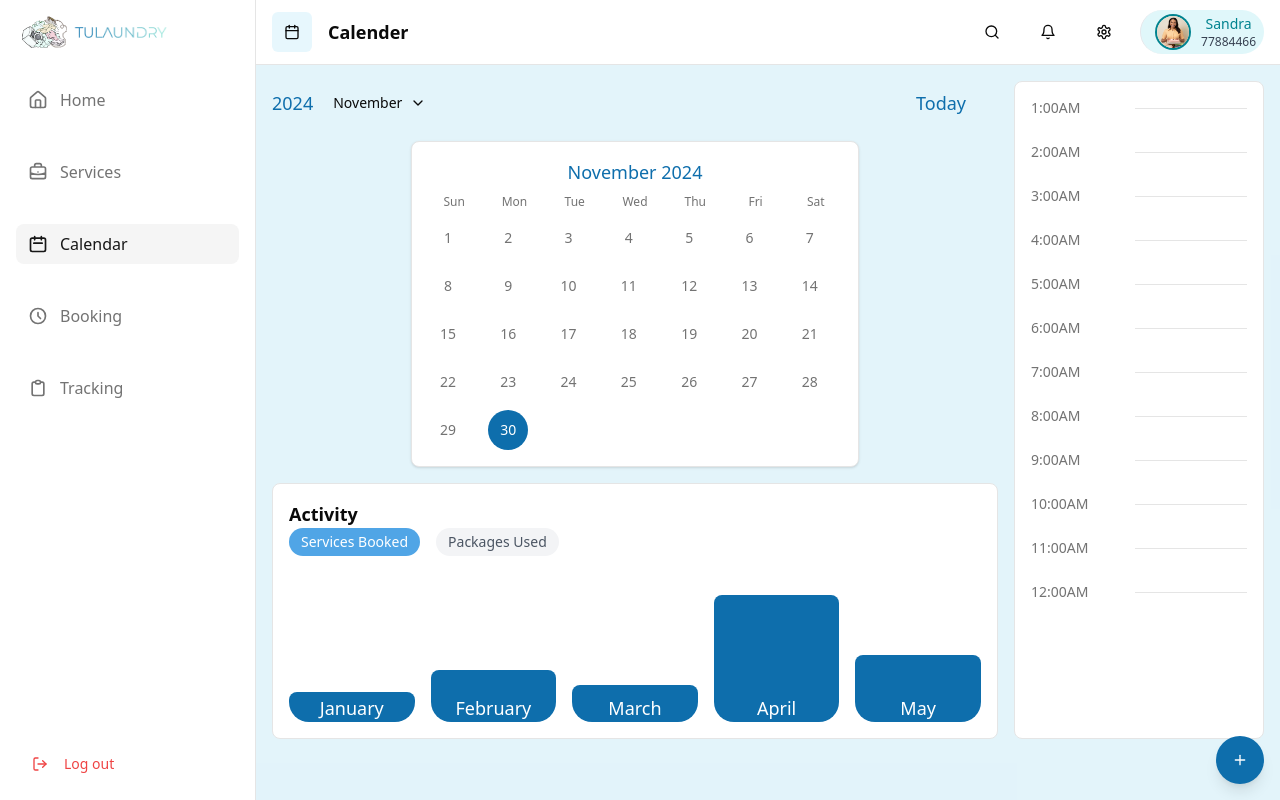
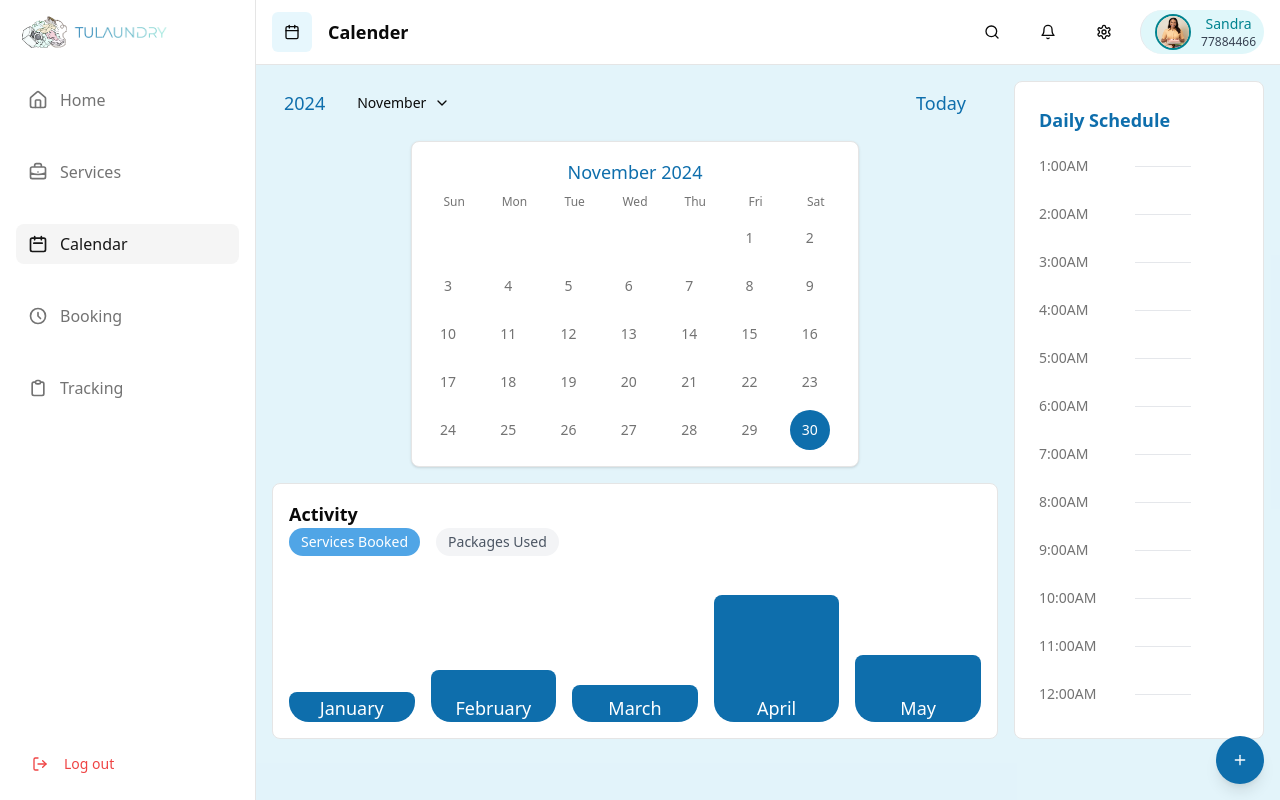
Before and after one commit to Aristocratjnr/Consumer-dashboard, a Next.js app: page /calendar in a window 1280 px wide. Built offline with nearby package versions, Linux system fonts and the light colour scheme.

Commit message:
update CalendarPage: optimize event rendering and enhance user interaction

```diff
--- a/src/app/(dashboard)/calendar/page.tsx
+++ b/src/app/(dashboard)/calendar/page.tsx
@@ -18,6 +18,7 @@
     const toggleProfileDropdown = () => {
         setIsProfileDropdownOpen(!isProfileDropdownOpen);
     };
+
     const [currentYear, setCurrentYear] = useState(new Date().getFullYear());
     const [currentMonth, setCurrentMonth] = useState(new Date().getMonth());
     const [selectedDate, setSelectedDate] = useState(new Date().getDate());
@@ -45,8 +46,12 @@
         setCurrentYear(today.getFullYear())
     }
 
+    const toggleYear = () => {
+        setCurrentYear(currentYear === 2024 ? 2025 : 2024);
+    }
+
     return (
-            <div className="min-h-screen  bg-teal-20 relative">
+        <div className="min-h-screen bg-teal-20 relative">
         {/* Sidebar */}
         <div className="fixed left-0 top-0 bottom-0 w-64 border-r bg-background p-4">
             <div className="mb-8">
@@ -147,6 +152,7 @@
             </Button>
             </div>
         </div>
+
         {/* Main Content */}
         <div className="pl-64">
             {/* Header */}
@@ -209,15 +215,20 @@
             </div>
             </header>
 
-
-
             {/* Calendar Content */}
             <main className="grid grid-cols-[1fr_250px] gap-4 p-4">
             <div className="space-y-4">
                 {/* Calendar Header */}
                 <div className="flex items-center justify-between">
                 <div className="flex items-center gap-2">
-                <h2 className="text-lg font-semi-bold text-teal-1000">{currentYear}</h2>
+                    <Button
+                    variant="ghost"
+                    size="sm"
+                    onClick={toggleYear}
+                    className="text-lg font-semi-bold text-teal-1000"
+                    >
+                    {currentYear}
+                    </Button>
                     <DropdownMenu>
                     <DropdownMenuTrigger asChild>
                         <Button variant="ghost" size="sm" className="flex items-center gap-2">
@@ -243,7 +254,7 @@
                 </div>
 
                 <Button
-                        className ='text-teal-1000 font-semi-bold text-lg'
+                    className='text-teal-1000 font-semi-bold text-lg'
                     variant="ghost"
                     size="lg"
                     onClick={handleTodayClick}>
@@ -254,7 +265,7 @@
                 {/* Calendar Header and Grid */}
                 <div className="rounded-lg border bg-card shadow p-4 max-w-md mx-auto">
                 <div className="text-center mb-2">
-                        <h2 className="text-lg text-teal-1000 font-semi-bold">{months[currentMonth]} 2024</h2>
+                    <h2 className="text-lg text-teal-1000 font-semi-bold">{months[currentMonth]} {currentYear}</h2>
                 </div>
                 <div className="grid grid-cols-7 gap-2 text-center">
                     {days.map((day) => (
@@ -264,6 +275,9 @@
                     ))}
                 </div>
                 <div className="grid grid-cols-7 gap-2 text-center mt-2">
+                    {Array.from({ length: firstDayOfMonth }, () => (
+                    <div key={`empty-${Math.random()}`} />
+                    ))}
                     {Array.from({ length: daysInMonth }, (_, i) => i + 1).map((date) => (
                     <Button
                         key={date}
@@ -277,7 +291,6 @@
                     </Button>
                     ))}
                 </div>
-
                 </div>
 
                 {/* Activity Section */}
@@ -310,17 +323,22 @@
             </div>
 
             {/* Timeline */}
-                <div className="rounded-lg border bg-card p-4">
-                    <div className="space-y-6">
+            <div className="rounded-lg border bg-card p-6 space-y-4">
+                <h3 className="text-lg font-semibold text-teal-1000 mb-4">Daily Schedule</h3>
+                <div className="space-y-4">
                 {hours.map((hour) => (
-                        <div key={hour} className="flex items-center gap-10">
-                        <div className="w-16 text-sm text-muted-foreground">{hour}</div>
-                        <div className="h-px flex-1 bg-border"></div>
+                    <div key={hour} className="flex items-center group">
+                    <div className="w-20 text-sm text-muted-foreground mr-4">{hour}</div>
+                    <div className="h-px flex-1 bg-gray-200 group-hover:bg-teal-500 transition-colors duration-300"></div>
+                    <div className="w-8 h-8 ml-4 bg-teal-50 rounded-full flex items-center justify-center opacity-0 group-hover:opacity-100 transition-opacity duration-300">
+                        <Plus className="h-4 w-4 text-teal-600" />
+                    </div>
                     </div>
                 ))}
                 </div>
             </div>
             </main>
+
 
             {/* Plus Button */}
             <Button
```
Lines whose indentation alone changed are shown as unchanged.
